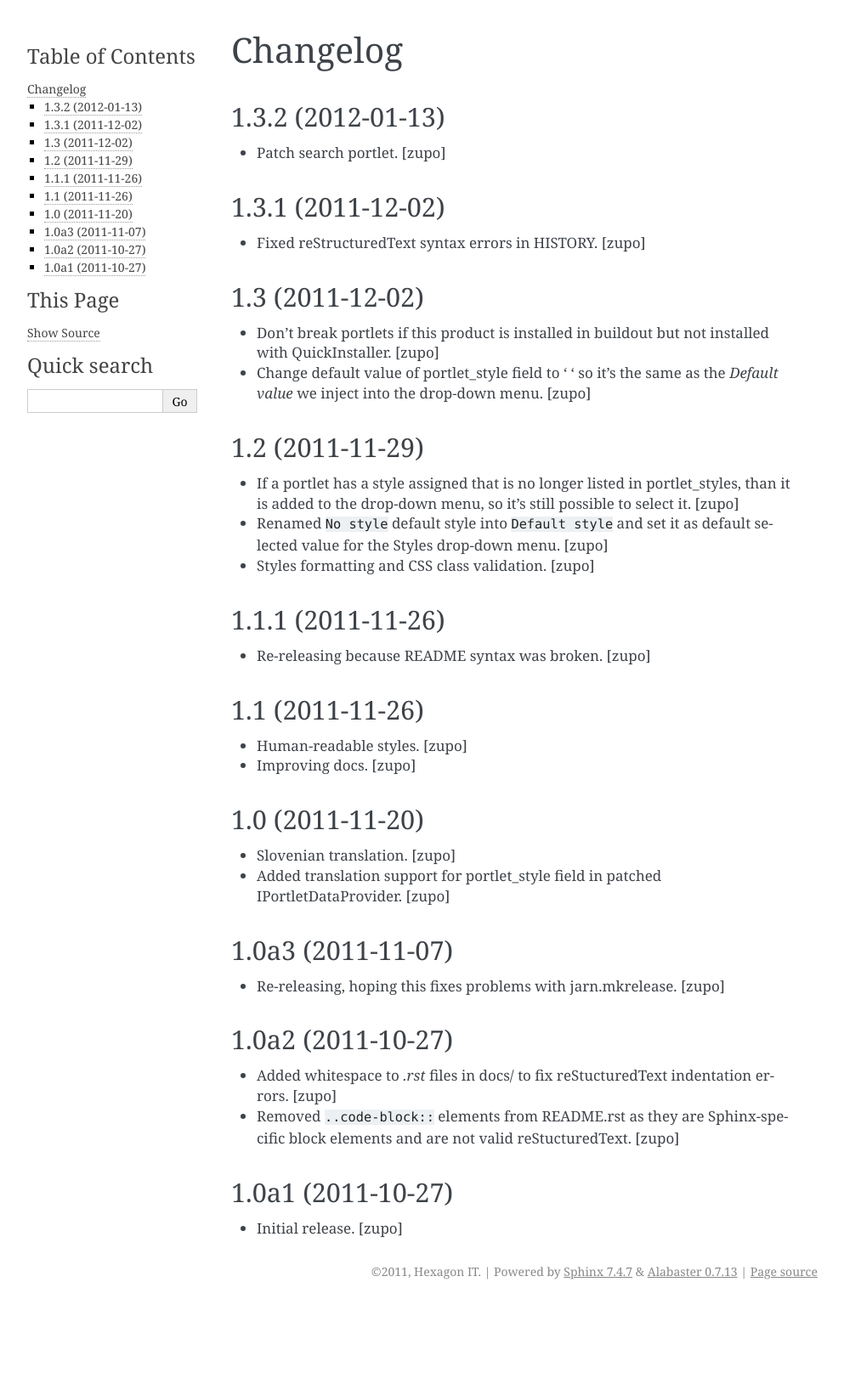
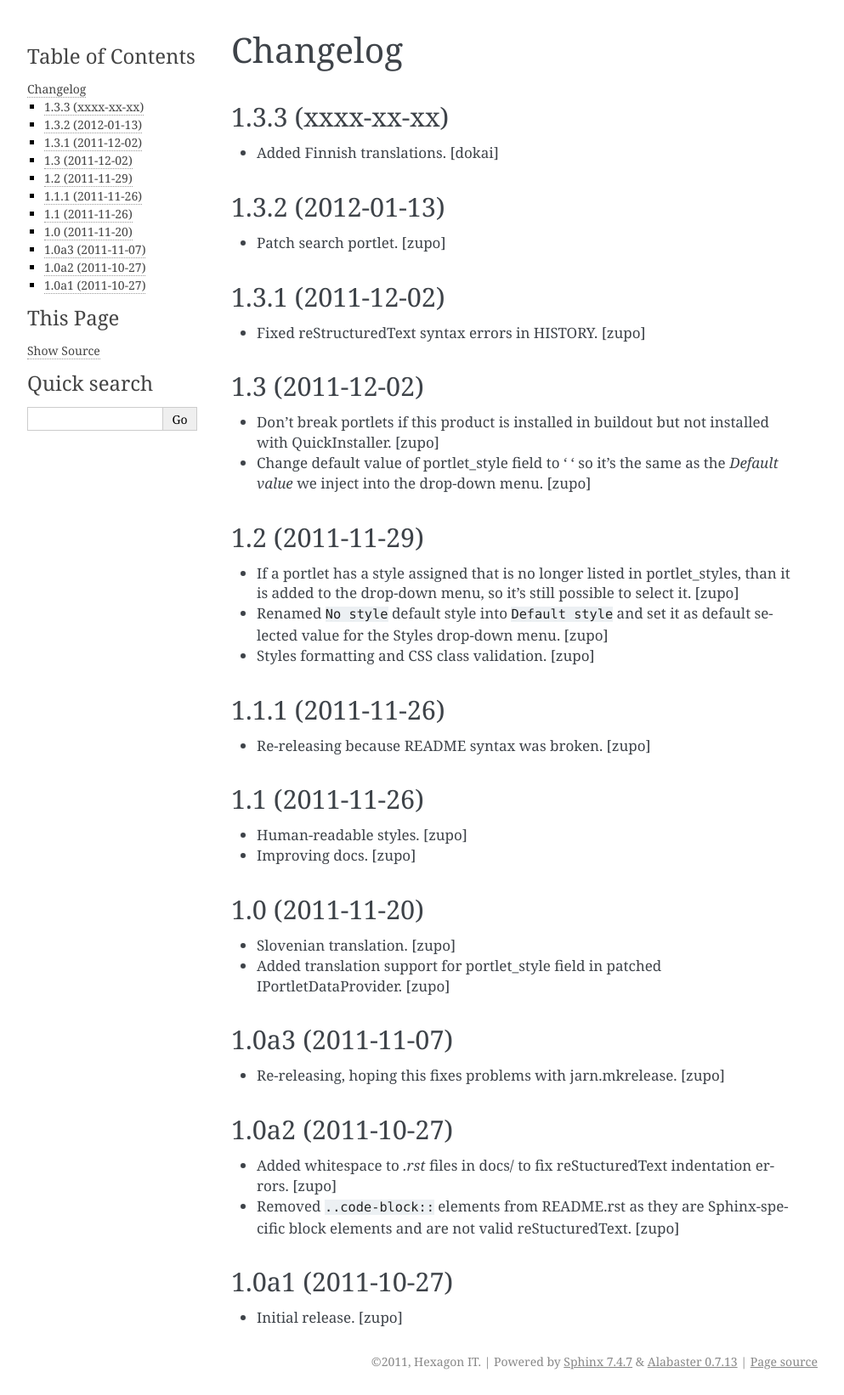
Before and after one commit to hexagonit/hexagonit.portletstyle, a Sphinx documentation site: the page built from hexagonit/portletstyle/docs/HISTORY.rst, in a window 1280 px wide. Shown: the whole page at 85% size, without its empty margins (148-1141 px from the left). Built offline with Sphinx 7.4.7, drawn with Linux system fonts in a browser that asks for light colours; before the commit the page ends 1536 px from its top, so only the background shows below that.

Commit message:
Added Finnish translations.

```diff
--- a/hexagonit/portletstyle/docs/HISTORY.rst
+++ b/hexagonit/portletstyle/docs/HISTORY.rst
@@ -1,5 +1,11 @@
 Changelog
 =========
+
+1.3.3 (xxxx-xx-xx)
+------------------
+
+- Added Finnish translations.
+  [dokai]
 
 1.3.2 (2012-01-13)
 ------------------
```
Also changed, not shown: 1 other file.
